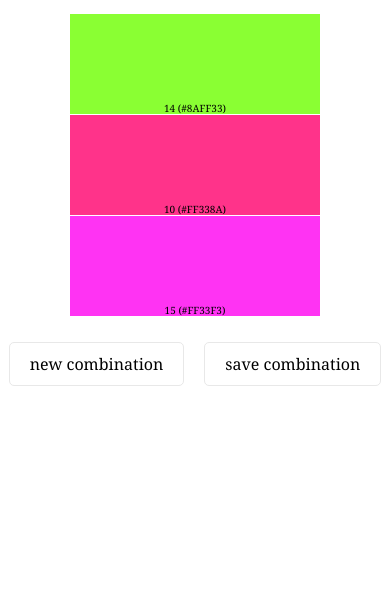
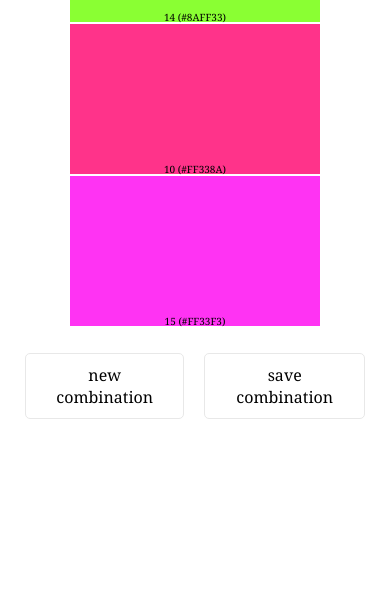
Before and after one commit to aaatelier-ch/jafako, a plain HTML site: page index.html in a window 390 px wide. Shown: the part 242-844 px from the top of the page. Drawn offline with Linux system fonts and the light colour scheme.

Commit message:
Update index.html

```diff
--- a/index.html
+++ b/index.html
@@ -9,7 +9,6 @@
         h1 {
             margin-bottom: 30px;
         }
-
         body {
             font-family: Georgia, serif;
             display: flex;
@@ -39,8 +38,8 @@
             color: black;
         }
         .screenshot-container {
-            background: white;
-            padding: 50px;
+            background: transparent;
+            padding: 0;
             display: inline-block;
         }
         .color-band {
@@ -69,7 +68,15 @@
             justify-content: center;
             gap: 10px;
         }
+
         @media (max-width: 768px) {
+            body {
+                padding: 20px;
+                height: auto;
+            }
+            .container {
+                width: 100%;
+            }
             .color-band {
                 flex-direction: column;
                 align-items: center;
@@ -77,17 +84,13 @@
             .color-rect {
                 width: 100%;
                 min-width: 250px;
-            height: 100px;
-        }
-        .screenshot-container {
-            background: transparent;
-            padding: 0px;
-            width: 100%;
+                height: 150px;
             }
             .color-info {
-            margin-top: -13px;
+            margin-top: -12px;
             font-size: 10px;
             color: black;
+        }
         }
     </style>
 </head>
@@ -167,7 +170,9 @@
 
         function captureAndSave() {
             const element = document.querySelector('.screenshot-container');
-            html2canvas(element).then(canvas => {
+            html2canvas(element, {
+                backgroundColor: null,
+            }).then(canvas => {
                 const now = new Date();
                 const year = now.getFullYear().toString().slice(-2);
                 const month = String(now.getMonth() + 1).padStart(2, '0');
@@ -175,9 +180,7 @@
                 const hours = String(now.getHours()).padStart(2, '0');
                 const minutes = String(now.getMinutes()).padStart(2, '0');
                 const seconds = String(now.getSeconds()).padStart(2, '0');
-
                 const filename = `jafako-${year}${month}${day}${hours}${minutes}${seconds}.png`;
-
                 const link = document.createElement('a');
                 link.download = filename;
                 link.href = canvas.toDataURL('image/png');
```
Lines whose indentation alone changed are shown as unchanged.
